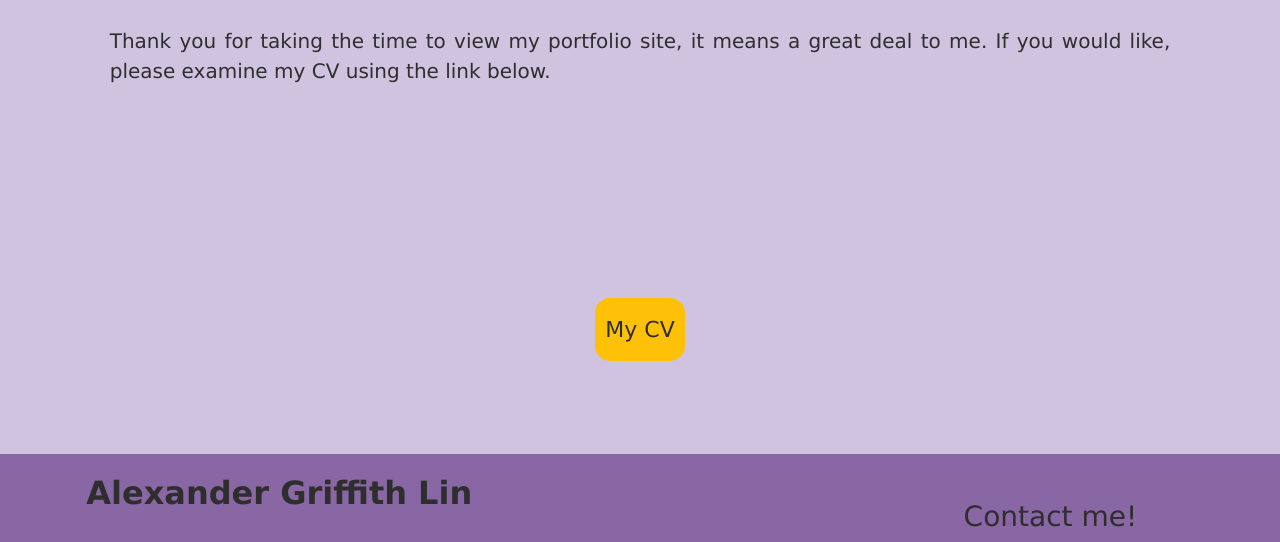
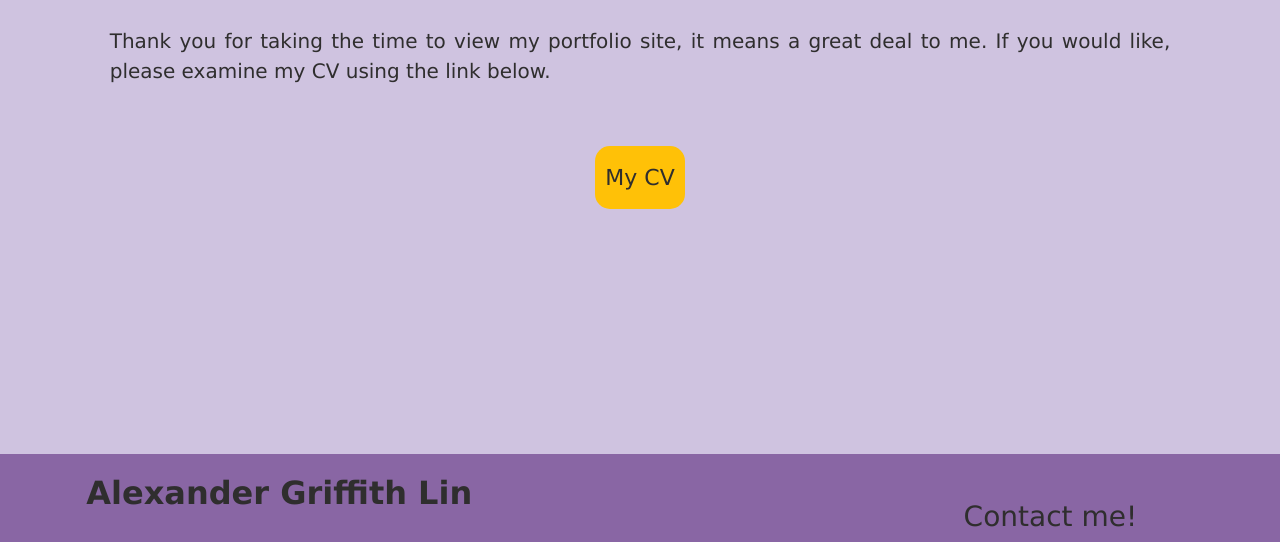
Before and after one commit to AlexanderGriffithLin/Personal-portfolio-site-code, a plain HTML site: page about.html in a window 1280 px wide. Shown: the part 1895-2437 px from the top of the page. Drawn offline with nearby package versions, Linux system fonts and the light colour scheme.

Commit message:
0.9.1.1 - Minor formatting and big fixes

```diff
--- a/Style.css
+++ b/Style.css
@@ -2145,6 +2145,15 @@ footer nav {
 		align-items: center;
 		justify-content: center;
 	}
+	.linkbuttonsimple-higher {
+		grid-column-start: 3;
+		grid-row-start: 15;
+		grid-row-end: 17;
+		display: flex;
+		align-items: center;
+		justify-content: center;
+		margin-top: 20px;
+	}
 		 /* Useful button for elsewhere too! */
 		 .linkbuttonsimplebtt {
 			margin-top: -22px;
@@ -2201,6 +2210,15 @@ footer nav {
 			align-items: center;
 			justify-content: center;
 		}
+		.linkbuttonsimple-higher {
+			grid-column-start: 3;
+			grid-row-start: 15;
+			grid-row-end: 17;
+			display: flex;
+			align-items: center;
+			justify-content: center;
+			margin-top: 20px;
+		}
 			 /* Useful button for elsewhere too! */
 			 .linkbuttonsimplebtt {
 				margin-top: -22px;
@@ -2260,6 +2278,14 @@ footer nav {
 			align-items: center;
 			justify-content: center;
 		}
+		.linkbuttonsimple-higher {
+			grid-column-start: 2;
+			grid-row-start: 8;
+			grid-row-end: 12;
+			display: flex;
+			align-items: center;
+			justify-content: center;
+		}
 			 /* Useful button for elsewhere too! */
 			 .linkbuttonsimplebtt {
 				margin-top: -22px;
@@ -2319,6 +2345,14 @@ footer nav {
 			align-items: center;
 			justify-content: center;
 		}
+		.linkbuttonsimple-higher {
+			grid-column-start: 2;
+			grid-row-start: 8;
+			grid-row-end: 12;
+			display: flex;
+			align-items: center;
+			justify-content: center;
+		}
 			 /* Useful button for elsewhere too! */
 			 .linkbuttonsimplebtt {
 				margin-top: -22px;
--- a/about.html
+++ b/about.html
@@ -128,7 +128,7 @@
 							please examine my CV using the link below.
 						</p>
 					</section>
-					<section class="linkbuttonsimple">
+					<section class="linkbuttonsimple-higher">
 						<a class="linkbuttonsimplebtt" href="assets/pdfs/cv.pdf">My CV</a>
 					</section>
 				</article>
```
Also changed, not shown: project7.html (+1 -1 lines).
